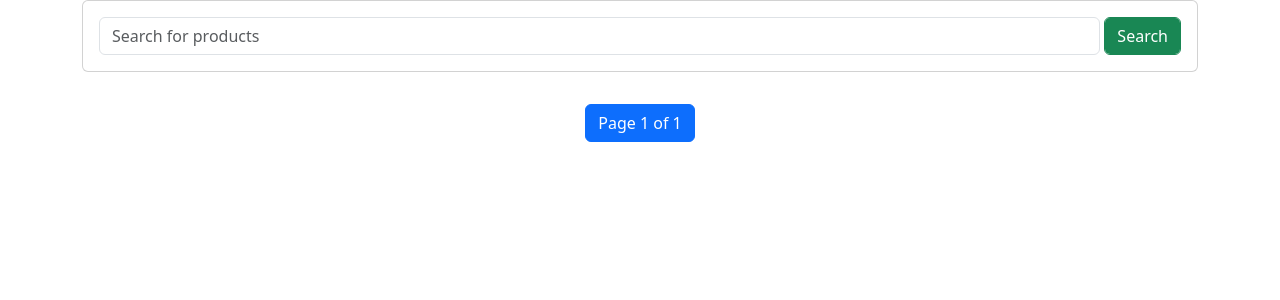
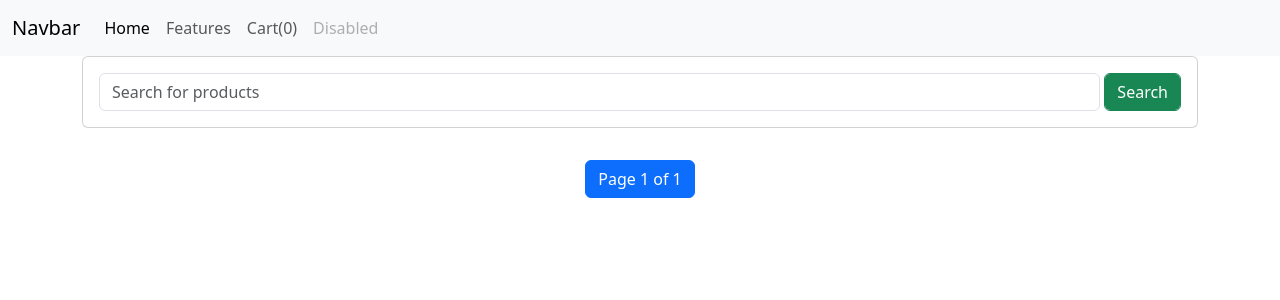
Before and after one commit to shubhenduanupamdutta/E_Com, a Django app: page / in a window 1280 px wide. Shown: the top 300 px of the page. Run offline with Django 4.2, Linux system fonts and the light colour scheme; data that the repository does not hold is empty.

Commit message:
Show cart item count on navbar.

```diff
--- a/ecom_site/shop/static/shop/script.js
+++ b/ecom_site/shop/static/shop/script.js
@@ -5,7 +5,9 @@ if (localStorage.getItem("cart") == null) {
 } else {
   cart = JSON.parse(localStorage.getItem("cart"));
 }
-(document.querySelectorAll(".atc")).forEach((button) => {
+document.getElementById("cart").innerHTML = "Cart(" + Object.keys(cart).length + ")";
+
+document.querySelectorAll(".atc").forEach((button) => {
   button.addEventListener("click", (event) => {
     var productId = event.target.id;
     console.log(productId + " clicked");
@@ -16,5 +18,8 @@ if (localStorage.getItem("cart") == null) {
     }
     console.log(cart);
     localStorage.setItem("cart", JSON.stringify(cart));
+    console.log("cart updated");
+    document.getElementById("cart").innerHTML = "Cart(" + Object.keys(cart).length + ")";
+    // console.log(Object.keys(cart).length);
   });
 });
--- a/ecom_site/shop/templates/shop/base.html
+++ b/ecom_site/shop/templates/shop/base.html
@@ -11,15 +11,47 @@
       crossorigin="anonymous"
     />
     {% block style %} {% endblock %}
-    <script
+    {% comment %} <script
       src="https://code.jquery.com/jquery-3.7.1.js"
       integrity="sha256-eKhayi8LEQwp4NKxN+CfCh+3qOVUtJn3QNZ0TciWLP4="
       crossorigin="anonymous"
-    ></script>
+    ></script> {% endcomment %}
   </head>
   <body>
+    <nav class="navbar navbar-expand-lg bg-body-tertiary">
+      <div class="container-fluid">
+        <a class="navbar-brand" href="#">Navbar</a>
+        <button
+          class="navbar-toggler"
+          type="button"
+          data-bs-toggle="collapse"
+          data-bs-target="#navbarNav"
+          aria-controls="navbarNav"
+          aria-expanded="false"
+          aria-label="Toggle navigation"
+        >
+          <span class="navbar-toggler-icon"></span>
+        </button>
+        <div class="collapse navbar-collapse" id="navbarNav">
+          <ul class="navbar-nav">
+            <li class="nav-item">
+              <a class="nav-link active" aria-current="page" href="#">Home</a>
+            </li>
+            <li class="nav-item">
+              <a class="nav-link" href="#">Features</a>
+            </li>
+            <li class="nav-item">
+              <a id="cart" class="nav-link" href="#">Cart(0)</a>
+            </li>
+            <li class="nav-item">
+              <a class="nav-link disabled" aria-disabled="true">Disabled</a>
+            </li>
+          </ul>
+        </div>
+      </div>
+    </nav>
+
     {% block body %} {% endblock %}
-
     <script
       src="https://cdn.jsdelivr.net/npm/bootstrap@5.3.2/dist/js/bootstrap.bundle.min.js"
       integrity="sha384-C6RzsynM9kWDrMNeT87bh95OGNyZPhcTNXj1NW7RuBCsyN/o0jlpcV8Qyq46cDfL"
```
Also changed, not shown: ecom_site/shop/templates/shop/product_detail.html (+7 -2 lines). Lines whose indentation alone changed are shown as unchanged.
